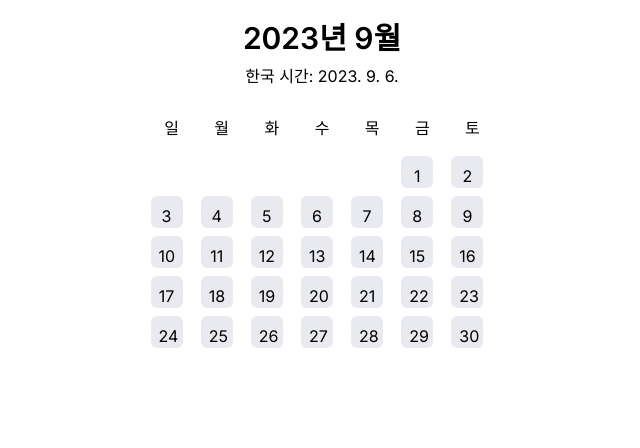
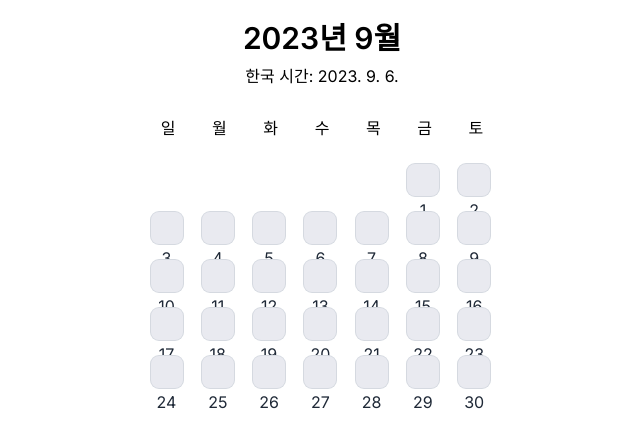
Before and after one commit to DDD-Community/Rainbow-Web, a Next.js app: page / in a window 1280 px wide. Shown: the top 448 px of the page, without its empty margins (318-958 px from the left). Built offline with nearby package versions, Linux system fonts and the light colour scheme.

Commit message:
refactor: dayNumber button의 하단부분으로 이동

```diff
--- a/components/calender/index.tsx
+++ b/components/calender/index.tsx
@@ -96,7 +96,7 @@ function Calendar() {
           </h1>
           <p>한국 시간: {koreaDateTime}</p>
         </div>
-        <div className="mt-5 grid grid-cols-7 gap-2 m-12-500">
+        <div className="mt-5 grid grid-cols-7 gap-4 m-12-500">
           {daysOfWeek.map(day => (
             <div key={day} className="text-center p-2">
               {day}
@@ -108,22 +108,30 @@ function Calendar() {
           {Array.from({ length: daysInMonth }, (_, index) => {
             const dayNumber = index + 1;
             return (
-              <button
-                type="button"
+              <div
                 key={`day-${index}`}
-                className={`flex-center m-12-500 p-2  ${
+                className={`flex-center p-1 ${
                   dayNumber > 0 && dayNumber <= daysInMonth
-                    ? "bg-gray-200 cursor-pointer rounded-md w-8 h-8"
+                    ? "bg-gray-200 cursor-pointer rounded-lg ring-1 ring-gray-300 w-8 h-8"
                     : ""
                 }`}
-                onClick={() => {
-                  if (dayNumber > 0 && dayNumber <= daysInMonth) {
-                    handleDateClick(dayNumber);
-                  }
-                }}
               >
-                {dayNumber > 0 && dayNumber <= daysInMonth ? dayNumber : ""}
-              </button>
+                {dayNumber > 0 && dayNumber <= daysInMonth && (
+                  <>
+                    <button
+                      type="button"
+                      className="w-full h-full"
+                      onClick={() => {
+                        handleDateClick(dayNumber);
+                      }}
+                      aria-label={`${currentYear}년 ${currentMonth + 1}월 ${dayNumber}일`}
+                    />
+                    <div className="flex-center sb-10-600 text-gray-800">
+                      {dayNumber > 0 && dayNumber <= daysInMonth ? dayNumber : ""}
+                    </div>
+                  </>
+                )}
+              </div>
             );
           })}
         </div>
```
